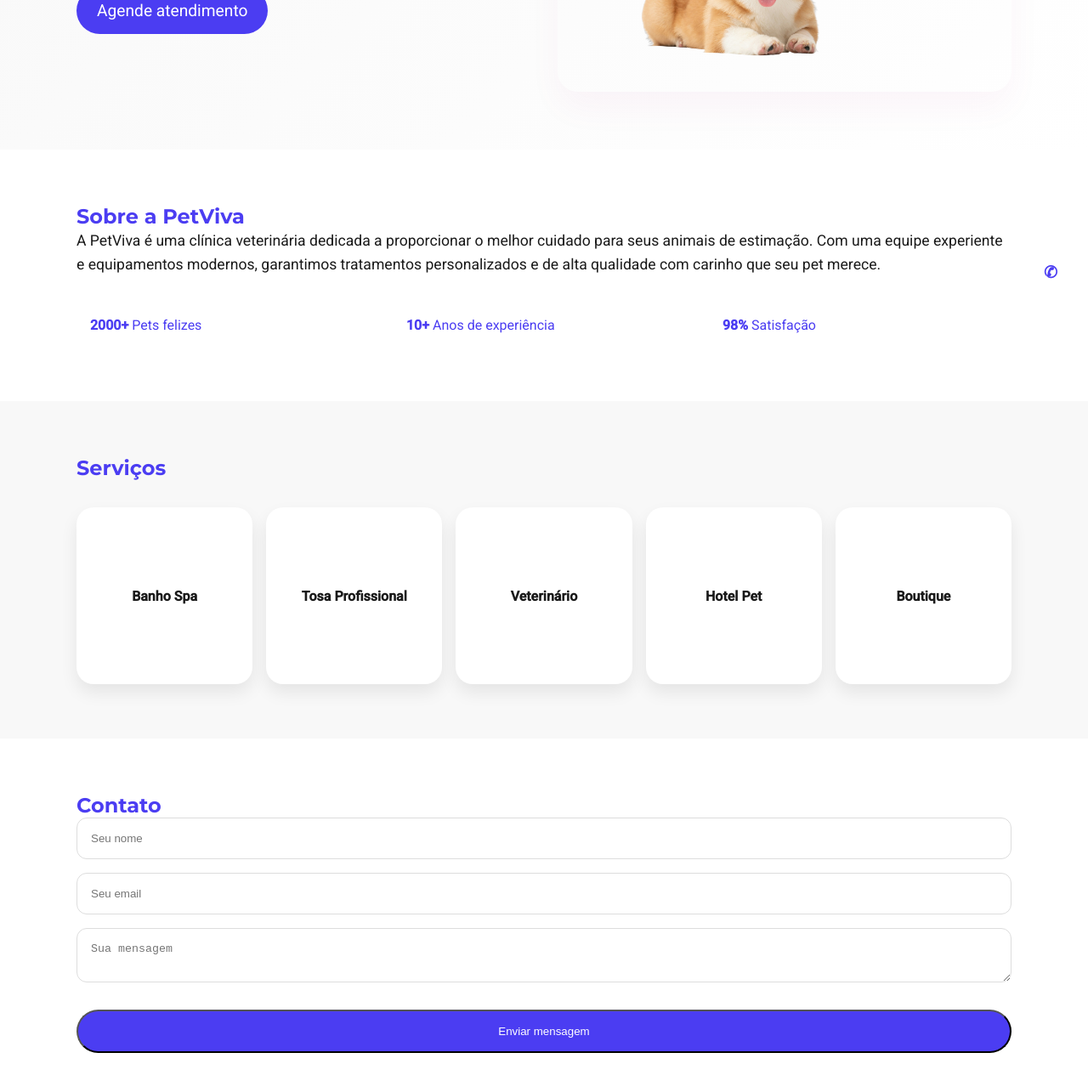
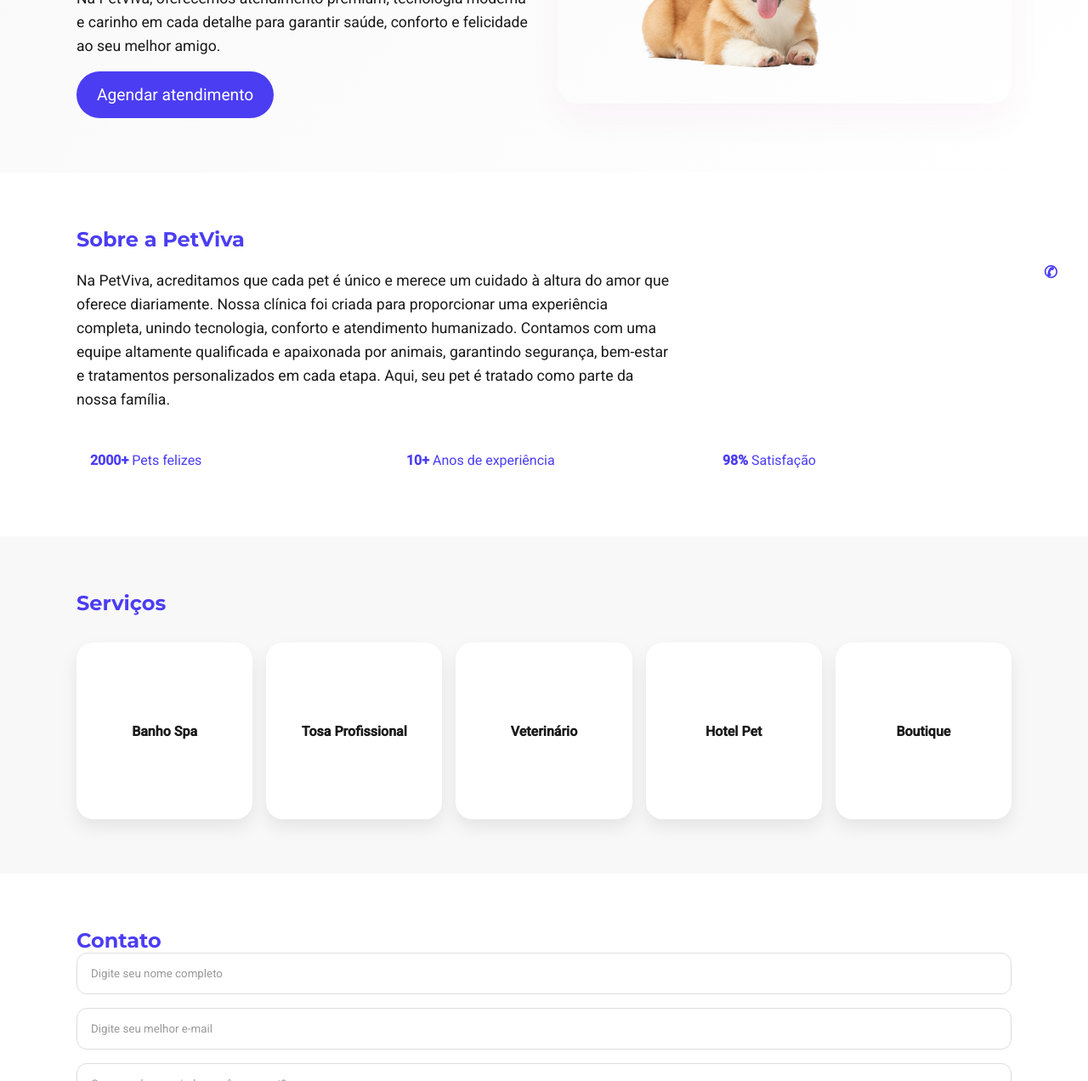
Before and after one commit to AnaFlaviaCorrea/PetViva, a plain HTML site: page index.html in a window 1280 px wide. Shown: the part 432-1704 px from the top of the page at 85% size. Drawn offline with Linux system fonts and the light colour scheme.

Commit message:
alteração nos textos do html e alteração no css

```diff
--- a/index.html
+++ b/index.html
@@ -36,9 +36,12 @@
         <section id="inicio" class="hero">
             <div class="container hero-grid">
                 <div>
-                    <h2>Seu Pet merece tratamento Premium</h2>
-                    <p>Cuidado, conforto e excelência para quem faz parte da sua família</p>
-                    <a href="#contato" class="btn">Agende atendimento</a>
+                    <h2>O cuidado que seu pet merece, com o padrão que você espera</h2>
+                    <p>
+                        Na PetViva, oferecemos atendimento premium, tecnologia moderna e carinho em cada detalhe para
+                        garantir saúde, conforto e felicidade ao seu melhor amigo.
+                    </p>
+                    <a href="#contato" class="btn">Agendar atendimento</a>
                 </div>
                 <div class="pet-card"><img src="./imagens/fatty-corgi-1QsQRkxnU6I-unsplash.png" alt="Cachorro feliz">
                 </div>
@@ -47,9 +50,15 @@
         </section>
         <section id="sobre" class="section container">
             <h2>Sobre a PetViva</h2>
-            <p>A PetViva é uma clínica veterinária dedicada a proporcionar o melhor cuidado para seus animais de
-                estimação. Com uma equipe experiente e equipamentos modernos, garantimos tratamentos personalizados e de
-                alta qualidade com carinho que seu pet merece.</p>
+            <p>
+                Na PetViva, acreditamos que cada pet é único e merece um cuidado à altura do amor que oferece
+                diariamente.
+                Nossa clínica foi criada para proporcionar uma experiência completa, unindo tecnologia, conforto e
+                atendimento humanizado.
+                Contamos com uma equipe altamente qualificada e apaixonada por animais, garantindo segurança, bem-estar
+                e tratamentos personalizados em cada etapa.
+                Aqui, seu pet é tratado como parte da nossa família.
+            </p>
             <div class="stats">
                 <div><strong>2000+</strong><span> Pets felizes</span></div>
                 <div><strong>10+</strong><span> Anos de experiência</span></div>
@@ -73,11 +82,11 @@
             <h2>Contato</h2>
             <form id="formulario">
                 <label for="nome" class="visually-hidden">Nome Completo</label>
-                <input type="text" id="nome" placeholder="Seu nome" required>
+                <input type="text" id="nome" placeholder="Digite seu nome completo" required>
                 <label for="email" class="visually-hidden">Email</label>
-                <input type="email" id="email" placeholder="Seu email" required>
+                <input type="email" id="email" placeholder="Digite seu melhor e-mail" required>
                 <label for="mensagem" class="visually-hidden">Mensagem</label>
-                <textarea id="mensagem" placeholder="Sua mensagem" required></textarea>
+                <textarea id="mensagem" placeholder="Como podemos ajudar você e seu pet?" required></textarea>
                 <button type="submit" class="btn">Enviar mensagem</button>
                 <p id="msg"></p>
             </form>
@@ -86,9 +95,21 @@
     <section class="section alt container">
         <h2>Depoimentos</h2>
         <div class="cards">
-            <article class="card depo">⭐ Atendimento impecável!</article>
-            <article class="card depo">🐾 Meu pet ama a PetViva.</article>
-            <article class="card depo">💎 Estrutura premium e segura.</article>
+            <article class="card">
+                “Confio totalmente na PetViva! Meu cachorro sempre volta feliz e bem cuidado.”
+                <br><strong>— Cliente satisfeita</strong>
+            </article>
+
+            <article class="card">
+                “Atendimento impecável e profissionais muito atenciosos.”
+                <br><strong>— Tutor de pet</strong>
+            </article>
+
+            <article class="card">
+                “Melhor experiência que já tive com clínica veterinária.”
+                <br><strong>— Cliente PetViva</strong>
+            </article>
+
         </div>
     </section>
     <footer class="footer">© 2026 PetViva</footer>
--- a/style.css
+++ b/style.css
@@ -146,7 +146,14 @@ p {
 
 
 }
-
+#sobre h2 {
+    margin-bottom: 1.2rem;
+}
+#sobre p {
+    max-width: 700px;
+    margin-bottom: 2rem;
+    justify-content: center;
+}
 .alt {
     background: var(--cinza)
 }
@@ -179,7 +186,8 @@ p {
     display: grid;
     place-items: center;
     font-weight: 700;
-    box-shadow: 0 10px 20px rgba(0, 0, 0, .08)
+    box-shadow: 0 10px 20px rgba(0, 0, 0, .08);
+    text-align: center;
 }
 
 form {
@@ -191,7 +199,13 @@ input,
 textarea {
     padding: 1rem;
     border: 1px solid #ddd;
-    border-radius: 12px
+    border-radius: 12px;
+
+}
+input::placeholder,
+textarea::placeholder {
+    color: #999;
+    font-family: Roboto, sans-serif;
 }
 
 .footer {
```
